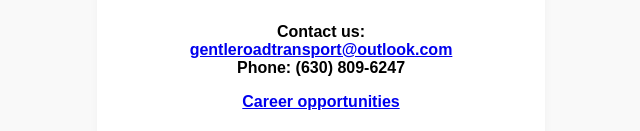
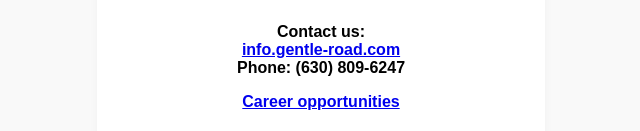
Before and after one commit to gentleroad/website, a plain HTML site: page index.html in a window 1280 px wide. Shown: the part 573-704 px from the top of the page, without its empty margins (319-959 px from the left). Drawn offline with Linux system fonts and the light colour scheme.

Commit message:
Update index.html

```diff
--- a/index.html
+++ b/index.html
@@ -37,7 +37,7 @@
     <p>Our mission is to get people safely and happily to the therapy they need. We primarily transport students with special needs to and from their day schools. Our core values of safety, timliness and reliability make us a name that parents and schools can trust.</p>
     <div class="contact">
       Contact us: <br>
-      <a href="mailto:gentleroadtransport@outlook.com">gentleroadtransport@outlook.com</a><br>
+      <a href="mailto:info@gentle-road.com">info.gentle-road.com</a><br>
       Phone: (630) 809-6247
       <a href="https://www.linkedin.com/posts/ron-a-marchionna-a79a3b2a_hiring-activity-7344797600228773888-wzLh?utm_source=share&utm_medium=member_android&rcm=ACoAAAY0Wz0BuMuT98zqLY2XX77R-GpqJz0WzU8" target="_blank" rel="noopener noreferrer">
  <p>Career opportunities
```
